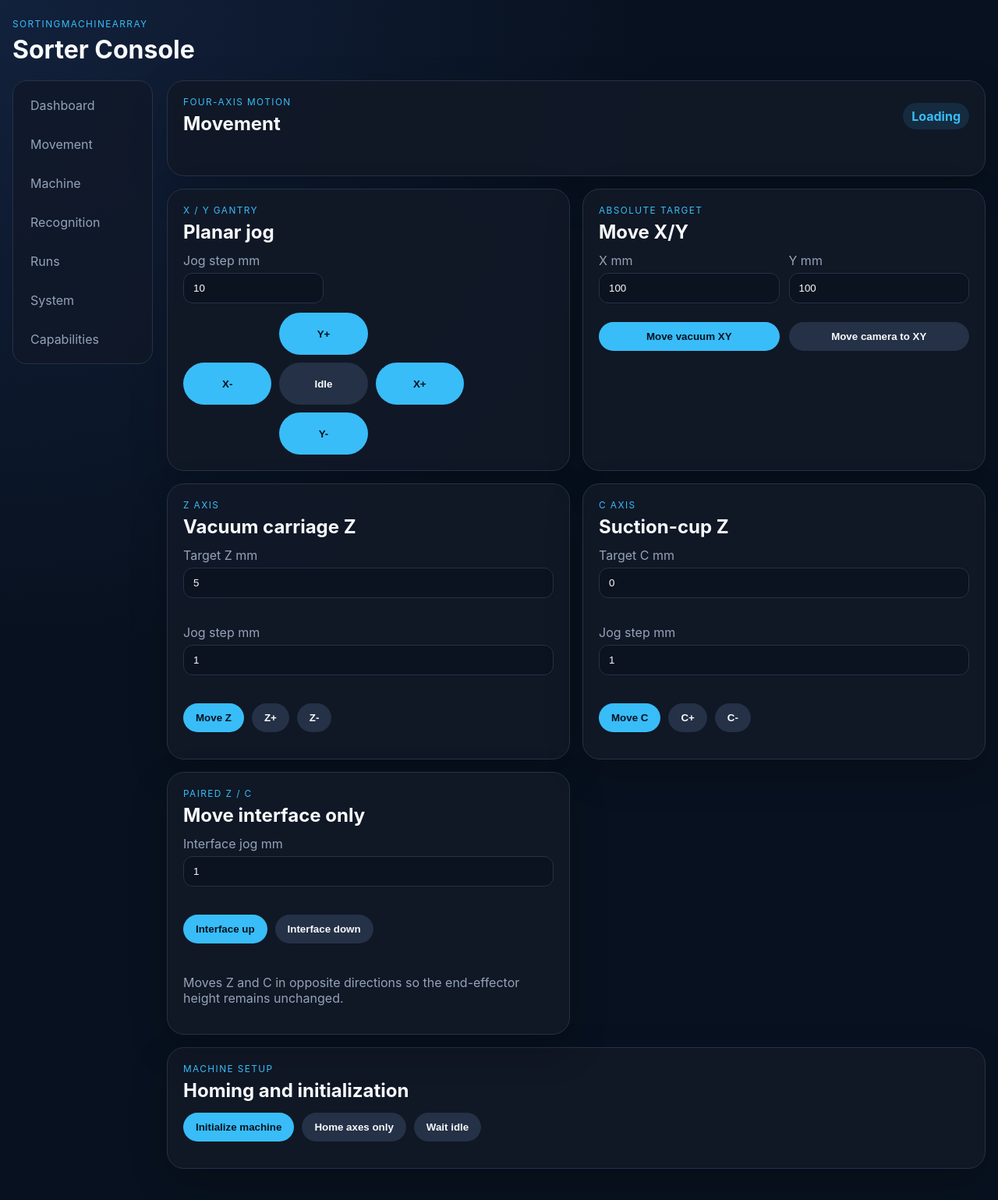
After one commit to schaffer2013/SortingMachineArray, a Python web app: template src/sorter/interfaces/web/templates/movement.html in a window 1280 px wide. The commit adds this page. Shown: the whole page at 78% size. Run offline with Jinja, Linux system fonts and the light colour scheme; the template is opened without the code that fills it, so the values that code supplies are empty.

Commit message:
feat: add C-axis control and movement interface
- Implemented C-axis movement in MarlinMotionAdapter and SimMotionAdapter.
- Updated MachinePose model to include C-axis position.
- Enhanced web interface for movement controls, including jog and absolute target inputs for C-axis.
- Added system version tracking and update functionality in the web app.
- Created new system and movement HTML templates for better user interaction.
- Updated CSS for improved layout and styling of movement controls.
- Added tests for C-axis control and system update functionality.

```diff
--- a/src/sorter/adapters/hardware/marlin_motion.py
+++ b/src/sorter/adapters/hardware/marlin_motion.py
@@ -14,6 +14,7 @@ class MarlinMotionAdapter:
     transport: MarlinTransport | None = None
     xy_feedrate_mm_per_min: int = 6000
     z_feedrate_mm_per_min: int = 1200
+    c_feedrate_mm_per_min: int = 1200
     total_distance_mm: float = field(init=False, default=0.0)
 
     def __post_init__(self) -> None:
@@ -35,6 +36,10 @@ class MarlinMotionAdapter:
         self._send(f"G1 Z{_format_mm(z_mm)} F{self.z_feedrate_mm_per_min}")
         self._pose.z_mm = z_mm
 
+    def move_c(self, c_mm: float) -> None:
+        self._send(f"G1 C{_format_mm(c_mm)} F{self.c_feedrate_mm_per_min}")
+        self._pose.c_mm = c_mm
+
     def get_pose(self) -> MachinePose:
         return self._pose
 
--- a/src/sorter/adapters/sim/sim_motion.py
+++ b/src/sorter/adapters/sim/sim_motion.py
@@ -14,6 +14,7 @@ class SimMotionAdapter:
         self.world.snapshot.pose.x_mm = 0.0
         self.world.snapshot.pose.y_mm = 0.0
         self.world.snapshot.pose.z_mm = 0.0
+        self.world.snapshot.pose.c_mm = 0.0
 
     def move_xy(self, x_mm: float, y_mm: float) -> None:
         pose = self.world.snapshot.pose
@@ -27,6 +28,9 @@ class SimMotionAdapter:
     def move_z(self, z_mm: float) -> None:
         self.world.snapshot.pose.z_mm = z_mm
 
+    def move_c(self, c_mm: float) -> None:
+        self.world.snapshot.pose.c_mm = c_mm
+
     def get_pose(self) -> MachinePose:
         return self.world.snapshot.pose
 
--- a/src/sorter/domain/models.py
+++ b/src/sorter/domain/models.py
@@ -187,6 +187,7 @@ class MachinePose:
     x_mm: float = 0.0
     y_mm: float = 0.0
     z_mm: float = 0.0
+    c_mm: float = 0.0
     holding_card_id: str | None = None
     vacuum_on: bool = False
 
--- a/src/sorter/interfaces/web/static/app.css
+++ b/src/sorter/interfaces/web/static/app.css
@@ -17,18 +17,22 @@ body {
   color: var(--text);
   font-family: Inter, ui-sans-serif, system-ui, -apple-system, BlinkMacSystemFont, "Segoe UI", sans-serif;
 }
-.app-shell { width: min(1240px, calc(100% - 32px)); margin: 0 auto 40px; }
+.app-shell { width: min(1320px, calc(100% - 32px)); margin: 0 auto 40px; }
 .topbar {
   display: flex; justify-content: space-between; align-items: end; gap: 20px;
   padding: 24px 0 20px;
 }
 .topbar h1, h2 { margin: 0; }
-.topbar nav { display: flex; gap: 10px; flex-wrap: wrap; }
-.topbar a {
-  color: var(--muted); text-decoration: none; padding: 10px 12px; border-radius: 999px;
+.app-layout { display:grid; grid-template-columns: 180px minmax(0, 1fr); gap:18px; align-items:start; }
+.app-layout nav {
+  position: sticky; top: 16px; display:grid; gap:8px; padding:10px;
+  background:rgba(17,24,39,.72); border:1px solid var(--line); border-radius:18px;
 }
-.topbar a:hover { background: rgba(255,255,255,.06); color: var(--text); }
-.topbar a.active {
+.app-layout a {
+  color: var(--muted); text-decoration: none; padding: 11px 12px; border-radius: 12px;
+}
+.app-layout a:hover { background: rgba(255,255,255,.06); color: var(--text); }
+.app-layout a.active {
   background: rgba(56,189,248,.16);
   color: var(--text);
   box-shadow: inset 0 0 0 1px rgba(56,189,248,.4);
@@ -43,6 +47,7 @@ body {
   display:grid; grid-template-columns: minmax(0, 1.4fr) minmax(320px, .8fr); gap:16px; margin-bottom:16px;
 }
 .dashboard-grid { grid-template-columns: minmax(0, 1.5fr) minmax(280px, .7fr); }
+.movement-grid { display:grid; grid-template-columns: repeat(2, minmax(0, 1fr)); gap:16px; margin:16px 0; }
 .wide { min-width: 0; }
 .camera-feed {
   display:block; width:100%; aspect-ratio: 16 / 9; object-fit: cover; border-radius: 16px;
@@ -54,6 +59,7 @@ button {
   font-weight:700; cursor:pointer;
 }
 button.secondary { background:#243146; color:var(--text); }
+button:disabled { cursor:not-allowed; opacity:.55; }
 label { display:grid; gap:6px; color:var(--muted); margin: 12px 0; }
 input, select {
   width:100%; border:1px solid var(--line); background:#0b1220; color:var(--text);
@@ -61,6 +67,13 @@ input, select {
 }
 .form-grid { display:grid; grid-template-columns: repeat(2, minmax(0,1fr)); gap:12px; align-items:end; }
 .form-grid.three-up { grid-template-columns: repeat(3, minmax(0,1fr)); }
+.axis-controls { display:grid; gap:10px; }
+.jog-pad {
+  display:grid; grid-template-columns: repeat(3, minmax(64px, 1fr)); gap:10px; align-items:stretch;
+  max-width: 360px;
+}
+.jog-pad button { min-height:54px; }
+.movement-pad label { max-width: 180px; }
 .checkbox-row { display:flex; gap:14px; flex-wrap:wrap; margin:12px 0; }
 .checkbox-row label { display:flex; gap:8px; align-items:center; margin:0; }
 .checkbox-row input { width:auto; }
@@ -73,6 +86,8 @@ input, select {
 .pill {
   padding:7px 11px; border-radius:999px; background:rgba(56,189,248,.12); color:var(--accent); font-weight:700;
 }
+.good-pill { background:rgba(52,211,153,.13); color:var(--good); }
+.warn-pill { background:rgba(245,158,11,.14); color:var(--warn); }
 .pile-grid, .status-cards, .capability-grid {
   display:grid; grid-template-columns: repeat(auto-fit, minmax(220px, 1fr)); gap:12px;
 }
@@ -95,7 +110,11 @@ th { color:var(--muted); font-size:.82rem; text-transform:uppercase; letter-spac
 @media (max-width: 820px) {
   .app-shell { width:min(100% - 20px, 1240px); }
   .topbar { display:grid; align-items:start; }
+  .app-layout { grid-template-columns: 1fr; }
+  .app-layout nav { position:static; display:flex; overflow:auto; }
+  .app-layout a { white-space:nowrap; }
   .hero-grid, .dashboard-grid, .two-column { grid-template-columns: 1fr; }
+  .movement-grid { grid-template-columns: 1fr; }
   .form-grid, .metric-list { grid-template-columns: 1fr; }
   .form-grid.three-up { grid-template-columns: 1fr; }
 }
--- a/src/sorter/interfaces/web/static/app.js
+++ b/src/sorter/interfaces/web/static/app.js
@@ -129,6 +129,78 @@ window.SorterPages = {
     }
     loadProfiles(); refresh(); setInterval(refresh, 1200);
   },
+  movement() {
+    const statusRoot = document.querySelector("#movement-status");
+    const statePill = document.querySelector("#movement-state");
+    const message = document.querySelector("#movement-message");
+    const controlPayload = action => {
+      if (action === "move_xy" || action === "move_camera_xy") {
+        return {
+          x_mm: Number(document.querySelector("#movement-x").value),
+          y_mm: Number(document.querySelector("#movement-y").value),
+        };
+      }
+      if (action === "move_z") return {z_mm: Number(document.querySelector("#movement-z").value)};
+      if (action === "move_c") return {c_mm: Number(document.querySelector("#movement-c").value)};
+      return {};
+    };
+    async function sendControl(action, payload = controlPayload(action)) {
+      try {
+        const result = await json(`/api/control/${action}`, {
+          method:"POST",
+          headers:{"Content-Type":"application/json"},
+          body:JSON.stringify(payload),
+        });
+        message.textContent = result.message || "";
+      } catch (error) {
+        message.textContent = error.message;
+      }
+      refresh();
+    }
+    document.querySelectorAll("[data-control]").forEach(button => {
+      button.onclick = () => sendControl(button.dataset.control);
+    });
+    document.querySelectorAll("[data-jog-axis]").forEach(button => {
+      button.onclick = () => {
+        const axis = button.dataset.jogAxis;
+        const sign = Number(button.dataset.jogSign);
+        if (axis === "x" || axis === "y") {
+          const step = Number(document.querySelector("#xy-step").value) * sign;
+          sendControl("jog_xy", axis === "x" ? {dx_mm: step, dy_mm: 0} : {dx_mm: 0, dy_mm: step});
+        } else if (axis === "z") {
+          const step = Number(document.querySelector("#z-step").value) * sign;
+          sendControl("jog_z", {dz_mm: step});
+        } else if (axis === "c") {
+          const step = Number(document.querySelector("#c-step").value) * sign;
+          sendControl("jog_c", {dc_mm: step});
+        }
+      };
+    });
+    document.querySelectorAll("[data-paired-zc]").forEach(button => {
+      button.onclick = () => {
+        const step = Number(document.querySelector("#zc-step").value) * Number(button.dataset.pairedZc);
+        sendControl("jog_zc_interface", {dz_mm: step});
+      };
+    });
+    async function refresh() {
+      const status = await json("/api/status");
+      statePill.textContent = status.lifecycle;
+      const c = Number(status.pose.c_mm || 0);
+      const z = Number(status.pose.z_mm || 0);
+      statusRoot.innerHTML = [
+        ["Initialized", status.machine_initialized ? "Yes" : "No"],
+        ["X", `${status.pose.x_mm.toFixed(2)} mm`],
+        ["Y", `${status.pose.y_mm.toFixed(2)} mm`],
+        ["Z", `${z.toFixed(2)} mm`],
+        ["C", `${c.toFixed(2)} mm`],
+        ["End effector Z", `${(z + c).toFixed(2)} mm`],
+        ["Vacuum", status.vacuum_on ? "On" : "Off"],
+        ["Min XY Z", `${status.calibration.min_xy_travel_z_mm.toFixed(2)} mm`],
+        ["Command", status.active_command || "--"],
+      ].map(([k,v]) => `<article class="status-card"><div class="muted">${k}</div><strong>${v}</strong></article>`).join("");
+    }
+    refresh(); setInterval(refresh, 1200);
+  },
   recognition() {
     const query = document.querySelector("#card-query");
     const validation = document.querySelector("#card-validation");
@@ -170,6 +242,46 @@ window.SorterPages = {
       }</tbody></table>`;
     })();
   },
+  system() {
+    const details = document.querySelector("#system-details");
+    const pill = document.querySelector("#update-pill");
+    const message = document.querySelector("#system-message");
+    const raw = document.querySelector("#system-raw");
+    const checkButton = document.querySelector("#check-update");
+    const updateButton = document.querySelector("#apply-update");
+    const render = data => {
+      pill.textContent = data.update_available ? "Update available" : "Current";
+      pill.className = data.update_available ? "pill warn-pill" : "pill good-pill";
+      updateButton.disabled = !data.can_update;
+      details.innerHTML = [
+        ["Version", data.version],
+        ["Branch", data.current_branch || "detached"],
+        ["Current SHA", data.current_sha || "--"],
+        ["Main SHA", data.remote_sha || "--"],
+        ["Behind main", data.commits_behind],
+        ["Ahead of main", data.commits_ahead],
+        ["Local changes", data.dirty ? "Yes" : "No"],
+      ].map(([k,v]) => `<div><dt>${k}</dt><dd>${v}</dd></div>`).join("");
+      message.textContent = data.restart_required ? "Update applied. Restart required." : (data.message || "");
+      raw.textContent = pretty(data);
+    };
+    async function refresh(refreshRemote = false) {
+      message.textContent = refreshRemote ? "Checking origin/main..." : "Loading system state...";
+      render(await json(`/api/system${refreshRemote ? "?refresh=true" : ""}`));
+    }
+    checkButton.onclick = () => refresh(true);
+    updateButton.onclick = async () => {
+      updateButton.disabled = true;
+      message.textContent = "Updating from origin/main...";
+      try {
+        render(await json("/api/system/update", {method: "POST"}));
+      } catch (error) {
+        message.textContent = error.message;
+        render(await json("/api/system"));
+      }
+    };
+    refresh(true);
+  },
   about() {
     const root = document.querySelector("#capability-grid");
     (async () => {
--- a/src/sorter/interfaces/web/templates/base.html
+++ b/src/sorter/interfaces/web/templates/base.html
@@ -13,15 +13,19 @@
           <p class="eyebrow">SortingMachineArray</p>
           <h1>Sorter Console</h1>
         </div>
+      </header>
+      <div class="app-layout">
         <nav>
           <a class="{{ 'active' if request.path == '/' else '' }}" href="/">Dashboard</a>
+          <a class="{{ 'active' if request.path == '/movement' else '' }}" href="/movement">Movement</a>
           <a class="{{ 'active' if request.path == '/machine' else '' }}" href="/machine">Machine</a>
           <a class="{{ 'active' if request.path == '/recognition' else '' }}" href="/recognition">Recognition</a>
           <a class="{{ 'active' if request.path == '/runs' else '' }}" href="/runs">Runs</a>
+          <a class="{{ 'active' if request.path == '/system' else '' }}" href="/system">System</a>
           <a class="{{ 'active' if request.path == '/about' else '' }}" href="/about">Capabilities</a>
         </nav>
-      </header>
-      <main>{% block content %}{% endblock %}</main>
+        <main>{% block content %}{% endblock %}</main>
+      </div>
     </div>
     <script src="{{ url_for('static', filename='app.js') }}"></script>
     {% block scripts %}{% endblock %}
--- /dev/null
+++ b/src/sorter/interfaces/web/templates/movement.html
@@ -0,0 +1,99 @@
+{% extends "base.html" %}
+{% block title %}Movement - Sorter Console{% endblock %}
+{% block content %}
+<section class="panel">
+  <div class="panel-heading">
+    <div>
+      <p class="eyebrow">Four-axis motion</p>
+      <h2>Movement</h2>
+    </div>
+    <span id="movement-state" class="pill">Loading</span>
+  </div>
+  <div id="movement-status" class="status-cards"></div>
+  <p id="movement-message" class="muted"></p>
+</section>
+
+<section class="movement-grid">
+  <article class="panel movement-pad">
+    <p class="eyebrow">X / Y gantry</p>
+    <h2>Planar jog</h2>
+    <label>Jog step mm<input id="xy-step" type="number" step="0.1" value="10"></label>
+    <div class="jog-pad" aria-label="XY jog controls">
+      <span></span>
+      <button data-jog-axis="y" data-jog-sign="1">Y+</button>
+      <span></span>
+      <button data-jog-axis="x" data-jog-sign="-1">X-</button>
+      <button class="secondary" data-control="wait_idle">Idle</button>
+      <button data-jog-axis="x" data-jog-sign="1">X+</button>
+      <span></span>
+      <button data-jog-axis="y" data-jog-sign="-1">Y-</button>
+      <span></span>
+    </div>
+  </article>
+
+  <article class="panel">
+    <p class="eyebrow">Absolute target</p>
+    <h2>Move X/Y</h2>
+    <div class="form-grid">
+      <label>X mm<input id="movement-x" type="number" step="0.1" value="100"></label>
+      <label>Y mm<input id="movement-y" type="number" step="0.1" value="100"></label>
+      <button data-control="move_xy">Move vacuum XY</button>
+      <button class="secondary" data-control="move_camera_xy">Move camera to XY</button>
+    </div>
+  </article>
+
+  <article class="panel">
+    <p class="eyebrow">Z axis</p>
+    <h2>Vacuum carriage Z</h2>
+    <div class="axis-controls">
+      <label>Target Z mm<input id="movement-z" type="number" step="0.1" value="5"></label>
+      <label>Jog step mm<input id="z-step" type="number" step="0.1" value="1"></label>
+      <div class="button-row">
+        <button data-control="move_z">Move Z</button>
+        <button class="secondary" data-jog-axis="z" data-jog-sign="1">Z+</button>
+        <button class="secondary" data-jog-axis="z" data-jog-sign="-1">Z-</button>
+      </div>
+    </div>
+  </article>
+
+  <article class="panel">
+    <p class="eyebrow">C axis</p>
+    <h2>Suction-cup Z</h2>
+    <div class="axis-controls">
+      <label>Target C mm<input id="movement-c" type="number" step="0.1" value="0"></label>
+      <label>Jog step mm<input id="c-step" type="number" step="0.1" value="1"></label>
+      <div class="button-row">
+        <button data-control="move_c">Move C</button>
+        <button class="secondary" data-jog-axis="c" data-jog-sign="1">C+</button>
+        <button class="secondary" data-jog-axis="c" data-jog-sign="-1">C-</button>
+      </div>
+    </div>
+  </article>
+
+  <article class="panel">
+    <p class="eyebrow">Paired Z / C</p>
+    <h2>Move interface only</h2>
+    <div class="axis-controls">
+      <label>Interface jog mm<input id="zc-step" type="number" step="0.1" value="1"></label>
+      <div class="button-row">
+        <button data-paired-zc="1">Interface up</button>
+        <button class="secondary" data-paired-zc="-1">Interface down</button>
+      </div>
+      <p class="muted">Moves Z and C in opposite directions so the end-effector height remains unchanged.</p>
+    </div>
+  </article>
+</section>
+
+<section class="panel">
+  <p class="eyebrow">Machine setup</p>
+  <h2>Homing and initialization</h2>
+  <div class="button-row">
+    <button data-control="initialize">Initialize machine</button>
+    <button class="secondary" data-control="home">Home axes only</button>
+    <button class="secondary" data-control="wait_idle">Wait idle</button>
+  </div>
+</section>
+{% endblock %}
+{% block scripts %}
+<script>window.SorterPages.movement();</script>
+{% endblock %}
--- a/src/sorter/ports/motion.py
+++ b/src/sorter/ports/motion.py
@@ -8,5 +8,6 @@ class MotionPort(Protocol):
     def home_axes(self) -> None: ...
     def move_xy(self, x_mm: float, y_mm: float) -> None: ...
     def move_z(self, z_mm: float) -> None: ...
+    def move_c(self, c_mm: float) -> None: ...
     def get_pose(self) -> MachinePose: ...
     def wait_until_idle(self) -> None: ...
```
Also changed, not shown: AGENTS.md (+6 -0 lines), src/sorter/interfaces/web/app.py (+188 -0 lines), src/sorter/interfaces/web/templates/machine.html (+0 -17 lines), src/sorter/interfaces/web/templates/system.html (added, +33 -0 lines), tests/unit/test_marlin_hardware_transport.py (+3 -0 lines), tests/unit/test_web_app.py (+101 -10 lines).
